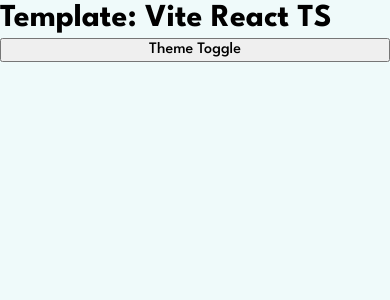
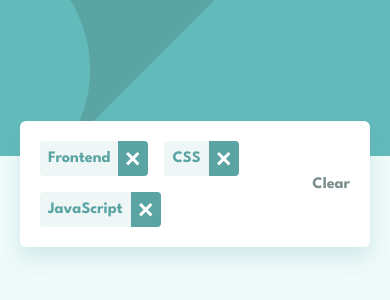
Before and after one commit to LoganF50/filtered-job-listings, a React (Vite) app: page / in a window 390 px wide. Shown: the top 300 px of the page. Built offline with nearby package versions, Linux system fonts and the light colour scheme.

Commit message:
mobile filter section and filter tablets in posts

```diff
--- a/src/App.tsx
+++ b/src/App.tsx
@@ -1,7 +1,11 @@
 import styled, { ThemeProvider } from "styled-components";
 import { GlobalStyle } from "./styles/globalStyle";
 import { Themes } from "./styles/themes";
-import { useState } from "react";
+import { MouseEvent, useState } from "react";
+import { Filter } from "./components/Filter";
+import { FilterSection } from "./components/FilterSection";
+import { Header } from "./components/Header";
+import { FilterTablet } from "./components/FilterTablet";
 
 const Wrapper = styled.div`
   display: flex;
@@ -26,17 +30,79 @@
   }
 `;
 
+const StyledMain = styled.main`
+  margin: ${({ theme }) => theme.spacing.base600};
+`;
+
+type FilterData = {
+  category: string;
+  name: string;
+};
+
+const initialFilters: FilterData[] = [
+  { category: "role", name: "Frontend" },
+  { category: "language", name: "CSS" },
+  { category: "language", name: "JavaScript" },
+];
+
 function App() {
-  const [currentTheme, setCurrentTheme] = useState(Themes.light);
+  const [filters, setFilters] = useState<FilterData[]>(initialFilters);
+
+  const AddFilter = (addedFilter: FilterData) => {
+    let shouldAdd = true;
+
+    filters.forEach((filter) => {
+      if (
+        filter.category === addedFilter.category &&
+        filter.name === addedFilter.name
+      ) {
+        shouldAdd = false;
+      }
+    });
+
+    if (shouldAdd) {
+      const newFilters = [...filters, addedFilter];
+      setFilters(newFilters);
+    }
+  };
+
+  const ClearFilters = () => {
+    setFilters([]);
+  };
+
+  const removeFilter = (clickedFilter: FilterData) => {
+    const newFilters = filters.filter(
+      (filter) =>
+        filter.category !== clickedFilter.category ||
+        filter.name !== clickedFilter.name
+    );
+
+    setFilters(newFilters);
+  };
 
   return (
     <>
-      <ThemeProvider theme={currentTheme}>
+      <ThemeProvider theme={Themes.light}>
         <GlobalStyle />
         <Wrapper>
           <StyledApp>
-            <h1>Template: Vite React TS</h1>
-            <button>Theme Toggle</button>
+            <Header />
+            <StyledMain>
+              {filters.length > 0 && (
+                <FilterSection
+                  filters={filters.map((filter) => {
+                    return (
+                      <Filter
+                        key={`${filter.category}${filter.name}`}
+                        name={filter.name}
+                        onClick={() => removeFilter(filter)}
+                      />
+                    );
+                  })}
+                  onClear={ClearFilters}
+                />
+              )}
+            </StyledMain>
           </StyledApp>
         </Wrapper>
       </ThemeProvider>
--- /dev/null
+++ b/src/components/Filter.tsx
@@ -0,0 +1,47 @@
+import styled from "styled-components";
+
+const StyledFilter = styled.div`
+  display: flex;
+  flex-direction: row;
+  background-color: ${({ theme }) => theme.color.filter};
+  border-radius: ${({ theme }) => theme.borderRadius.base100};
+  font-weight: ${({ theme }) => theme.fontWeight.bold};
+
+  div {
+    display: grid;
+    place-content: center;
+    border-top-left-radius: ${({ theme }) => theme.borderRadius.base100};
+    border-bottom-left-radius: ${({ theme }) => theme.borderRadius.base100};
+    color: ${({ theme }) => theme.color.primary};
+    padding: ${({ theme }) => theme.spacing.base300};
+  }
+
+  button {
+    background-color: ${({ theme }) => theme.color.primary};
+    border: none;
+    border-top-right-radius: ${({ theme }) => theme.borderRadius.base100};
+    border-bottom-right-radius: ${({ theme }) => theme.borderRadius.base100};
+    padding: ${({ theme }) => theme.spacing.base300};
+
+    &:hover {
+      background-color: ${({ theme }) => theme.color.veryDarkCyan};
+      cursor: pointer;
+    }
+  }
+`;
+
+type FilterProps = {
+  name: string;
+  onClick: (e: React.MouseEvent<HTMLButtonElement>) => void;
+};
+
+export const Filter = ({ name, onClick }: FilterProps) => {
+  return (
+    <StyledFilter>
+      <div>{name}</div>
+      <button onClick={onClick}>
+        <img src="images/icon-remove.svg" alt="remove filter" />
+      </button>
+    </StyledFilter>
+  );
+};
--- /dev/null
+++ b/src/components/FilterSection.tsx
@@ -0,0 +1,44 @@
+import styled from "styled-components";
+
+const StyledFilterSection = styled.div`
+  display: flex;
+  justify-content: space-between;
+  background-color: ${({ theme }) => theme.color.white};
+  border-radius: ${({ theme }) => theme.borderRadius.base200};
+  box-shadow: ${({ theme }) => theme.boxShadow.primary};
+  padding: ${({ theme }) => theme.spacing.base600};
+  transform: translate(0, -55px);
+`;
+
+const FilterGroup = styled.div`
+  display: flex;
+  flex-wrap: wrap;
+  gap: ${({ theme }) => theme.spacing.base500};
+`;
+
+const ClearButton = styled.button`
+  background-color: transparent;
+  border: none;
+  color: ${({ theme }) => theme.color.darkCyan};
+  font-weight: ${({ theme }) => theme.fontWeight.bold};
+
+  &:hover {
+    color: ${({ theme }) => theme.color.primary};
+    cursor: pointer;
+    text-decoration: underline;
+  }
+`;
+
+type FilterSectionProps = {
+  filters: React.ReactNode;
+  onClear: (e: React.MouseEvent<HTMLButtonElement>) => void;
+};
+
+export const FilterSection = ({ filters, onClear }: FilterSectionProps) => {
+  return (
+    <StyledFilterSection>
+      <FilterGroup>{filters}</FilterGroup>
+      <ClearButton onClick={onClear}>Clear</ClearButton>
+    </StyledFilterSection>
+  );
+};
--- /dev/null
+++ b/src/components/FilterTablet.tsx
@@ -0,0 +1,25 @@
+import styled from "styled-components";
+
+const StyledFilterTablet = styled.button`
+  background-color: ${({ theme }) => theme.color.filter};
+  border-radius: ${({ theme }) => theme.borderRadius.base100};
+  color: ${({ theme }) => theme.color.primary};
+  font-weight: ${({ theme }) => theme.fontWeight.bold};
+  padding: ${({ theme }) => theme.spacing.base300};
+  border: none;
+
+  &:hover {
+    background-color: ${({ theme }) => theme.color.primary};
+    color: ${({ theme }) => theme.color.white};
+    cursor: pointer;
+  }
+`;
+
+type FilterTabletProps = {
+  name: string;
+  onClick: (e: React.MouseEvent<HTMLButtonElement>) => void;
+};
+
+export const FilterTablet = ({ name, onClick }: FilterTabletProps) => {
+  return <StyledFilterTablet onClick={onClick}>{name}</StyledFilterTablet>;
+};
--- /dev/null
+++ b/src/components/Header.tsx
@@ -0,0 +1,11 @@
+import styled from "styled-components";
+
+const StyledHeader = styled.header`
+  height: 156px;
+  background-color: ${({ theme }) => theme.color.primary};
+  background-image: url("images/bg-header-mobile.svg");
+`;
+
+export const Header = () => {
+  return <StyledHeader />;
+};
--- a/src/styles/themes.tsx
+++ b/src/styles/themes.tsx
@@ -18,6 +18,9 @@
     base200: "2px",
     base300: "4px",
     base400: "8px",
+  },
+  boxShadow: {
+    primary: "0px 10px 20px 0px hsla(180, 29%, 50%, 0.2)",
   },
   breakpoint: {
     mobileSm: "320px",
@@ -76,6 +79,7 @@
     filter: "hsl(180, 31%, 95%)",
     darkCyan: "hsl(180, 8%, 52%)",
     veryDarkCyan: "hsl(180, 14%, 20%)",
+    white: "hsl(0, 0%, 100%)",
   },
 };
 
```
Also changed, not shown: src/components/Post.tsx (added), 1 other file (tests, documents, lock files or other folders).
